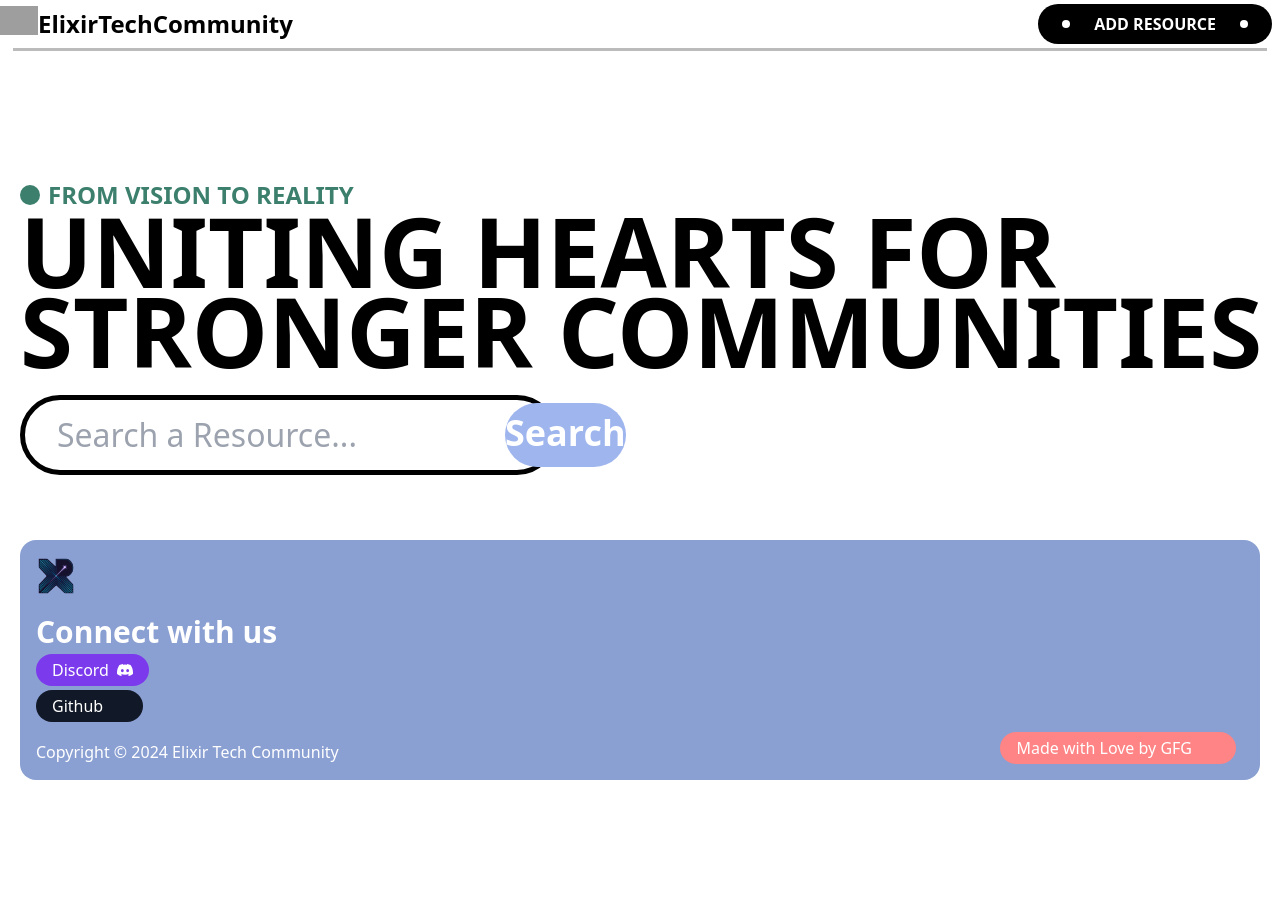
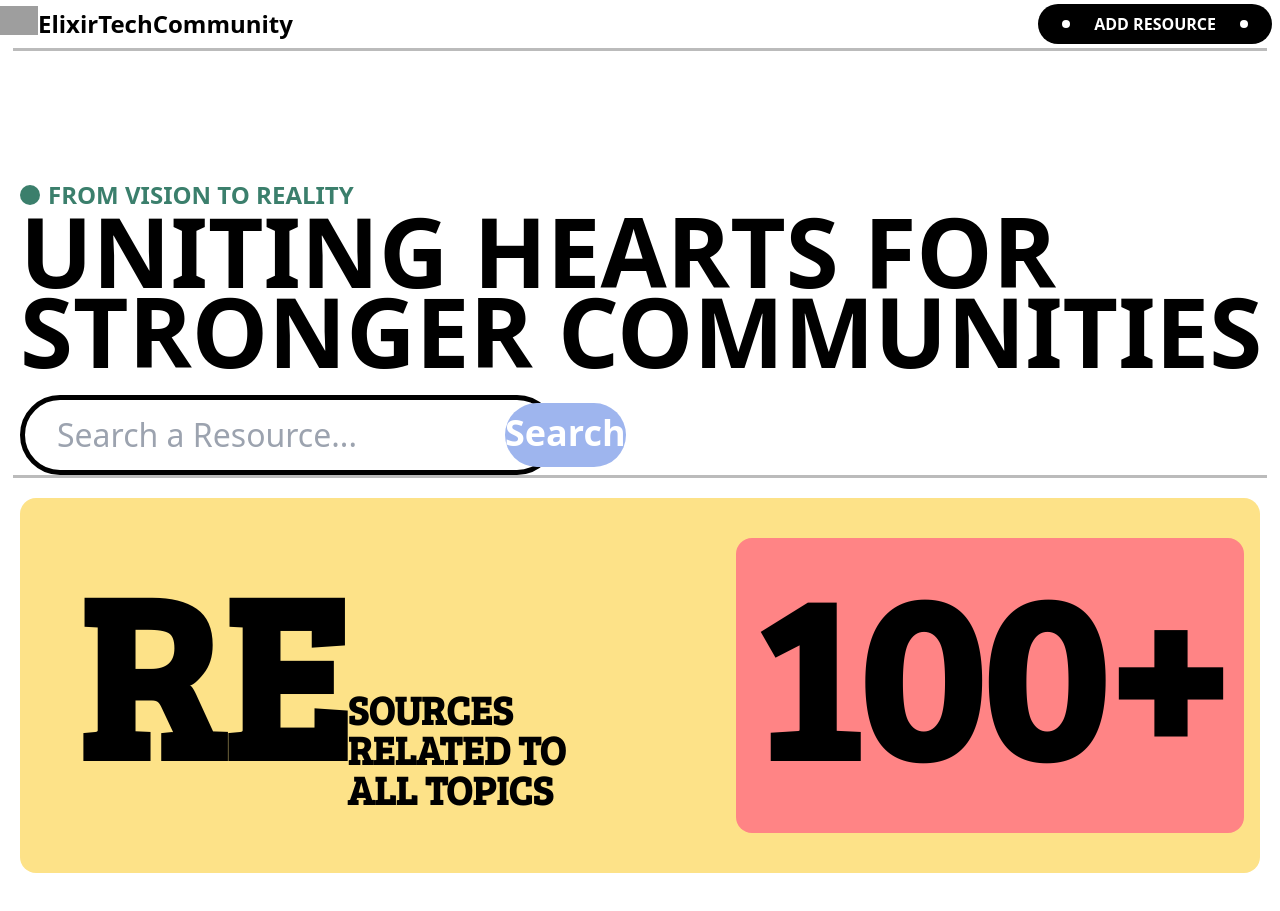
Before and after one commit to devina-agr/learn-ups, a React (Create React App) app: page / in a window 1280 px wide. Shown: the top 911 px of the page. Before the commit the page ends 800 px from the top, so only its background shows below. Built offline with nearby package versions, Linux system fonts and the light colour scheme; grey boxes are pictures that could not be loaded; some icons are missing.

Commit message:
added-title-box

```diff
--- a/public/index.html
+++ b/public/index.html
@@ -24,6 +24,7 @@
       work correctly both with client-side routing and a non-root public URL.
       Learn how to configure a non-root public URL by running `npm run build`.
     -->
+    <link href='https://fonts.googleapis.com/css?family=Bree Serif' rel='stylesheet'/>
     <title>React App</title>
   </head>
   <body>
--- a/src/App.css
+++ b/src/App.css
@@ -40,3 +40,18 @@
 .custom-leading {
   line-height: 1; /* Adjust this value to control line spacing */
 }
+.resourses-text{
+  font-family:'Bree Serif';
+  /* line-height: 1.35; */
+  font-size: 231px;
+  margin-bottom: 32px;
+  /* font-weight:; */
+}
+.text{
+  font-family: 'Bree Serif';
+  /* font-weight:black; */
+  max-width: 400px;
+  min-width: 200px;
+  font-size: 40px;
+  margin-top: 135px;
+}
--- a/src/App.js
+++ b/src/App.js
@@ -2,14 +2,18 @@ import './App.css';
 import Footer from './components/Footer';
 import Front from './components/front';
 import Jumboster from './components/jumboster';
+import Tittlebox from './components/tittlebox';
 
 function App() {
   return (
 
     <div>
       <Front/>
-      <Footer />
+
+
+
       <Jumboster/>
+      <Tittlebox/><Footer />
     </div>
 
 
--- a/src/components/Footer.jsx
+++ b/src/components/Footer.jsx
@@ -3,7 +3,7 @@ import { Icon } from '@iconify/react/dist/iconify.js'
 
 const Footer = () => {
     return (
-        <div className='flex p-5 max-md:p-3 absolute bottom-0 left-0 w-full'>
+        <div className='flex p-5 max-md:p-3 bottom-0 left-0 w-full'>
             <div className="bg-[#8A9FD2] w-full rounded-2xl p-4 h-[240px] max-sm:h-[260px] flex justify-between relative text-white flex-col sm:flex-row">
 
                 <div className="flex flex-col justify-between font-medium">
--- /dev/null
+++ b/src/components/tittlebox.jsx
@@ -0,0 +1,23 @@
+import React from "react";
+
+const Tittlebox =()=>{
+       return(
+        <div>
+            <div className='w-[98%] h-[3px] bg-[#BBBBBB] mx-auto item'></div>
+            <div className="bg-[#fde288] rounded-2xl p-4 m-5 flex justify-between relative text-black flex-col sm:flex-col min-w-fit">
+            <div className="xl:flex justify-between font-black justify-between text-7xl gap-10  space-x-4 ">
+               <div className="flex p-10 item-center">
+                <h1 className="resourses-text font-size-adjust">RE</h1>
+               <p className="text ">SOURCES RELATED TO ALL TOPICS</p>
+                </div>
+                 <div className="flex box-border m-auto p-4 w-fit bg-[#FF8485] m4 rounded-2xl ps-3px pe-3px right-6  center">
+                 <h1 className="resourses-text font-size-adjust">100+</h1>
+                 </div>
+
+                </div>
+        </div>
+
+        </div>
+    ) ;
+}
+export default Tittlebox;
```
